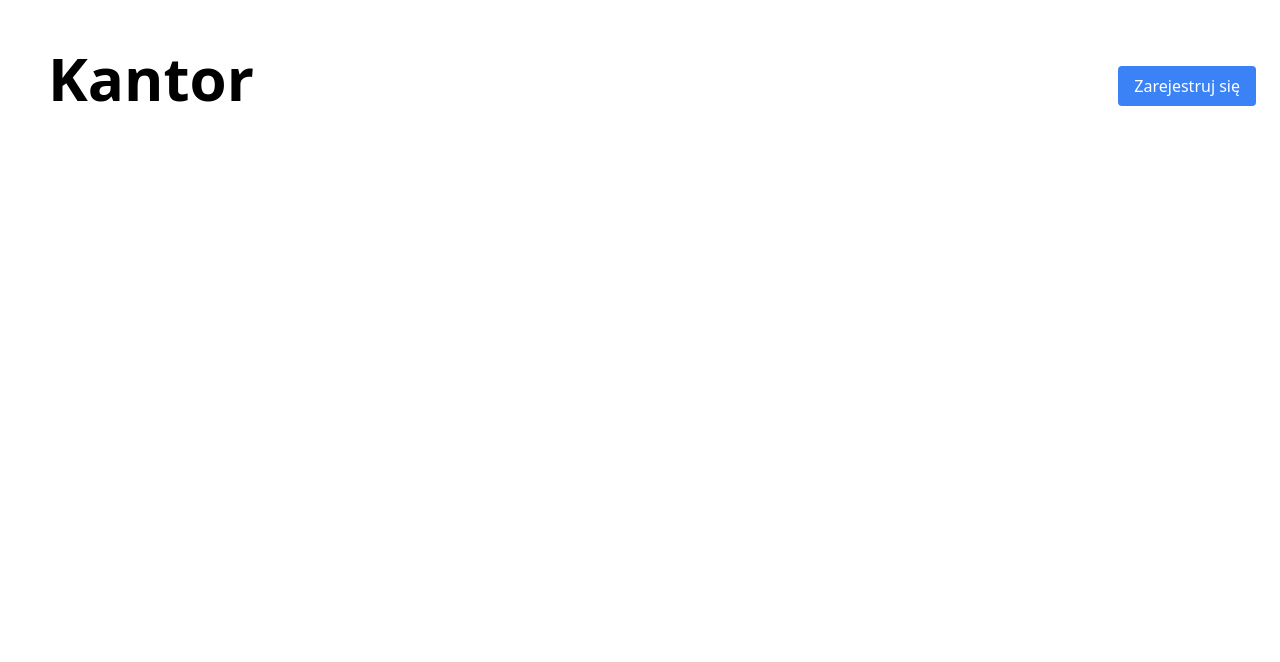
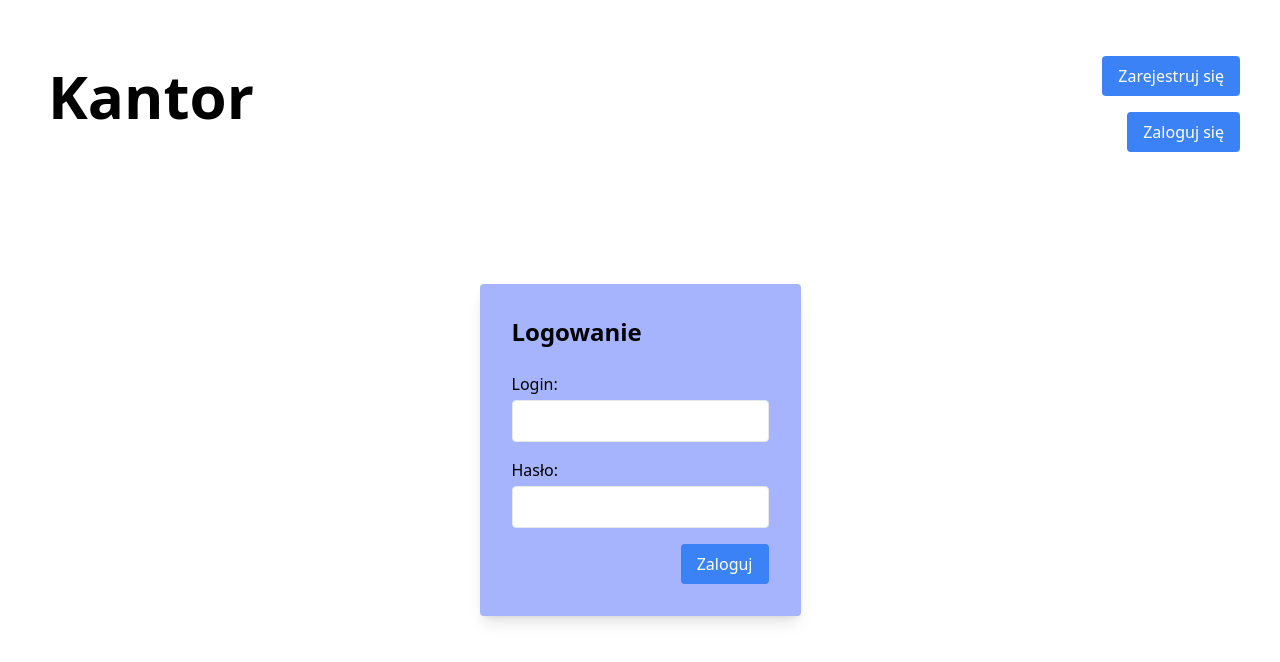
Before and after one commit to PIS-5M/kantor, a React (Create React App) app in the folder app/: page /logowanie in a window 1280 px wide. Shown: the top 662 px of the page. Built offline with nearby package versions, Linux system fonts and the light colour scheme.

Commit message:
P5K-37 Create login form

```diff
--- a/app/src/App.js
+++ b/app/src/App.js
@@ -4,9 +4,15 @@ import {
   Routes,
   Route,
 } from "react-router-dom";
+
 import RegistrationButton from "./components/RegistrationButton";
+import LoginButton from "./components/LoginButton";
+
 import Registration from "./views/Registration";
 import Home from "./views/Home";
+import Login from "./views/Login";
+import Logged from "./views/Logged";
+
 
 function App() {
   return (
@@ -17,14 +23,18 @@ function App() {
           <div className="font-bold text-6xl justify-center p-6">
             Kantor
           </div>
-
+          <div className="flex-col p-4">
           <RegistrationButton />
+          <LoginButton/>
+          </div>
         </div>
 
         <div className="p-3 justify-center flex">
           <Routes>
             <Route exact path="/" element={<Home />} />
             <Route exact path="/rejestracja" element={<Registration />} />
+            <Route exact path="/logowanie" element={<Login />} />
+            <Route exact path="/zalogowany" element={<Logged />} />
           </Routes>
         </div>
 
--- /dev/null
+++ b/app/src/components/LoginButton.js
@@ -0,0 +1,23 @@
+import React from 'react'
+import {useNavigate} from "react-router-dom"
+
+function LoginButton(){
+    const navigate = useNavigate();
+
+    const handleClick = () => {
+        navigate('/logowanie')
+    };
+
+    return(
+        <div className="flex justify-end">
+            <button
+                  className="mt-4 px-4 py-2 bg-blue-500 text-white rounded hover:bg-blue-600"
+                  onClick={handleClick}
+                >
+            Zaloguj się
+            </button>
+        </div>
+    )
+}
+
+export default LoginButton
--- /dev/null
+++ b/app/src/components/LoginForm.js
@@ -0,0 +1,100 @@
+import React, { useState } from 'react';
+import { useNavigate } from 'react-router-dom';
+import axios from 'axios';
+
+function LoginForm(){
+    const [login, setLogin] = useState('');
+    const [password, setPassword] = useState('');
+    const [loggingError, setLoggingError] = useState('');
+    const navigate = useNavigate();
+
+    const handleLoginChange = (event) => {
+        setLogin(event.target.value);
+        setLoggingError('');
+    };
+
+    const handlePasswordChange = (event) => {
+        setPassword(event.target.value);
+        setLoggingError('');
+    };
+
+    const handleSubmit = async (event) => {
+        event.preventDefault();
+        try {
+            const response = await axios.post('http://localhost:8000/login', {
+                login: login, password: password
+            });
+
+            if(response.data.message === 'Login successful'){
+                // Reset form
+                setLogin('');
+                setPassword('');
+                setLoggingError('');
+
+                // Go back to page
+                navigate('/zalogowany');
+            }
+            else{
+                // niepoprawny login lub hasło
+                setLoggingError('Niepoprawny login lub hasło ');
+                setLogin('');
+                setPassword('');
+                return;
+            }
+
+          } catch (error) {
+            console.error('Error logging in:', error);
+          }
+
+    };
+
+    return (
+        <div className="flex justify-center items-center">
+            <form className="p-8 bg-indigo-300 rounded shadow-lg mt-20 " onSubmit={handleSubmit}>
+                <h2 className="text-2xl font-bold mb-6 ">Logowanie</h2>
+
+                <div className="mb-4">
+                    <label htmlFor="login" className="block mb-1">
+                        Login:
+                    </label>
+                    <input
+                        type="text"
+                        id="login"
+                        className="w-full border rounded px-3 py-2"
+                        value={login}
+                        onChange={handleLoginChange}
+                        required
+                    />
+                </div>
+
+                <div className="mb-4">
+                    <label htmlFor="password" className="block mb-1">
+                        Hasło:
+                    </label>
+                    <input
+                        type="password"
+                        id="password"
+                        className="w-full border rounded px-3 py-2"
+                        value={password}
+                        onChange={handlePasswordChange}
+                        required
+                    />
+
+                {loggingError && <p className="text-red-500 py-2">{loggingError}</p>}
+
+                </div>
+                <div className="flex justify-end">
+                    <button
+                        type="submit"
+                        className="bg-blue-500 text-white px-4 py-2 rounded hover:bg-blue-600"
+                    >
+                        Zaloguj
+                    </button>
+                </div>
+            </form>
+
+        </div>
+    );
+};
+
+export default LoginForm;
--- /dev/null
+++ b/app/src/views/Logged.js
@@ -0,0 +1,12 @@
+import React from "react"
+
+
+function Logged(){
+    return(
+        <div className="font-bold text-3xl justify-center p-6">
+            Jesteś już zalogowany
+        </div>
+    )
+}
+
+export default Logged
--- /dev/null
+++ b/app/src/views/Login.js
@@ -0,0 +1,13 @@
+import React from "react"
+import LoginForm from "../components/LoginForm"
+
+
+function Login(){
+    return(
+        <div>
+            <LoginForm/>
+        </div>
+    )
+}
+
+export default Login
```
